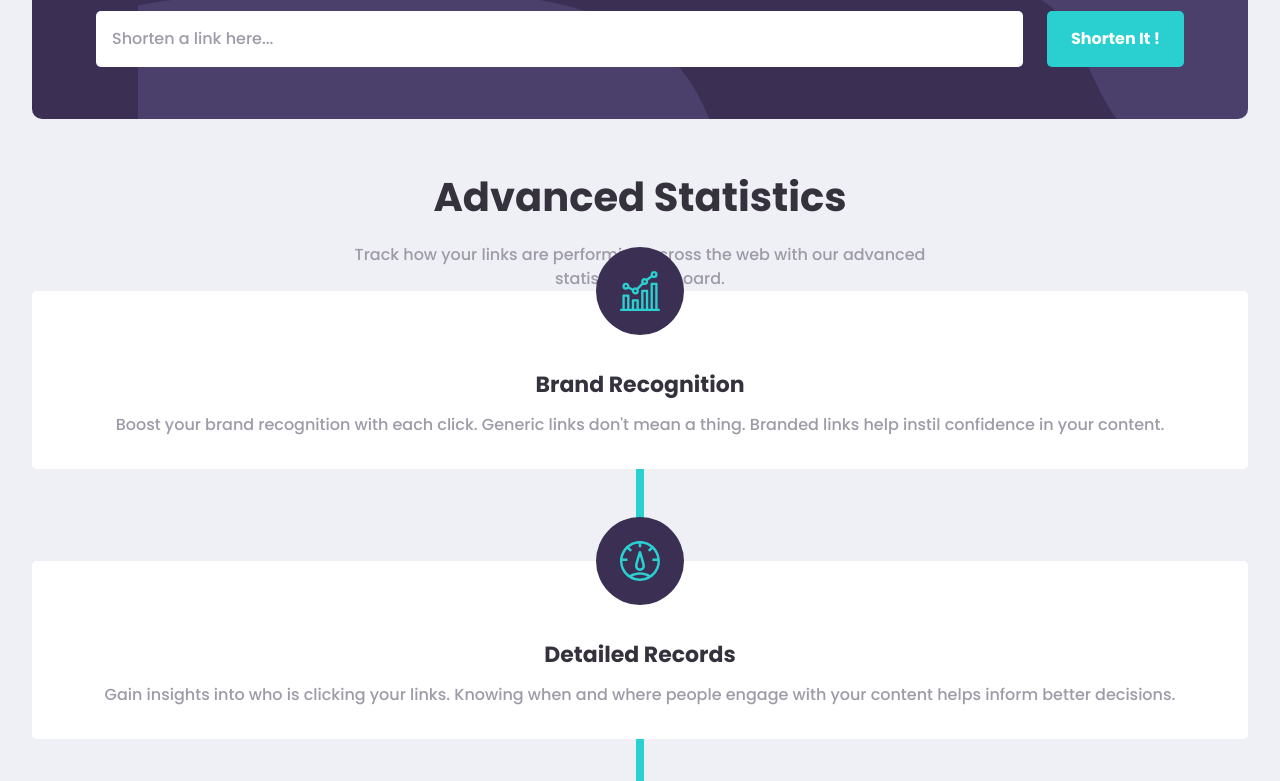
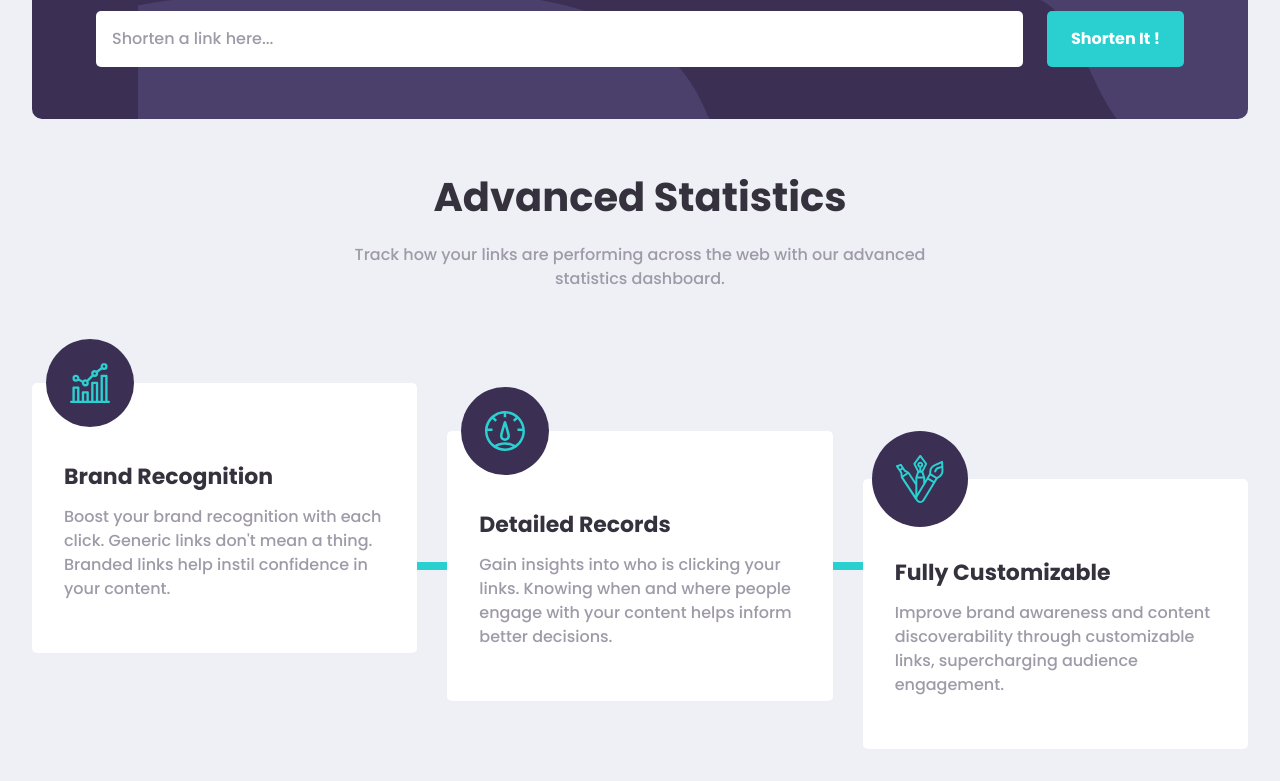
Before and after one commit to DaniilGurski/Shorten-url-app, a React (Vite) app: page / in a window 1280 px wide. Shown: the part 569-1350 px from the top of the page. After the commit the page ends 1318 px from the top, so only its background shows below. Built offline with nearby package versions, Linux system fonts and the light colour scheme.

Commit message:
desktop styling.

```diff
--- a/src/components/AdvancedStatistics.jsx
+++ b/src/components/AdvancedStatistics.jsx
@@ -3,7 +3,7 @@ import StatisticsCard from "./StatisticsCard"
 import { Grid } from "./Grid"
 
 
-const StyledAdvancedStatistics = styled.section`
+const StyledAdvancedStatistics = styled(Grid)`
 `
 
 
@@ -17,6 +17,7 @@ const TextContent = styled(Grid).attrs({ $gap: "1rem" })`
 const CardList = styled(Grid)`
     position: relative;
 
+    // green line
     &::before {
         content: "";
         width: 8px;
@@ -28,11 +29,53 @@ const CardList = styled(Grid)`
         transform: translate(-50%, 0%);
         background-color: var(--clr-primary-100);
     }
+
+    @media (width >= 50em) {
+        grid-template-columns: repeat(3, 1fr);
+        grid-template-rows: 3rem 3rem 1fr 3rem 3rem;
+        grid-template-areas:
+        "card-1 ... ..."
+        "card-1 card-2 ..."
+        "card-1 card-2 card-3"
+        "... card-2 card-3"
+        "... ... card-3";
+
+        gap: 0rem 1.875rem;
+
+        article {
+            text-align: start;
+        }
+
+        // cards
+        > li:nth-child(1) {
+            grid-area: card-1;
+        }
+
+
+        > li:nth-child(2) {
+            grid-area: card-2;
+        }
+
+
+        > li:nth-child(3) {
+            grid-area: card-3;
+        }
+
+
+        // green line
+        &::before {
+            width: 100%;
+            height: 8px;
+            left: 0;
+            top: 50%;
+            transform: translate(0%, -50%);
+        }
+    }
 `
 
 export default function AdvancedStatistics() {
   return (
-    <StyledAdvancedStatistics>
+    <StyledAdvancedStatistics as="section" $gap="clamp(5.75rem, 5vw, 6.25rem)">
         <TextContent>
             <h2> Advanced Statistics </h2>
             <p>
--- a/src/components/Main.js
+++ b/src/components/Main.js
@@ -1,7 +1,6 @@
 import styled from "styled-components";
 
 const Main = styled.main`
-
 `
 
 export default Main;
--- a/src/components/StatisticsCard.jsx
+++ b/src/components/StatisticsCard.jsx
@@ -13,6 +13,10 @@ const StyledStatisticsCard = styled.article`
     padding-top: 4.813rem;
     background-color: var(--clr-neutral-100);
     text-align: var(--card-text-align, center);
+
+    @media (width >= 50em) {
+        aspect-ratio: 1 / 0.7;
+    }
 `;
 
 
@@ -26,6 +30,10 @@ const Icon = styled.div`
     top: 0;
     left: 50%;
     transform: translate(-50%, -50%);
+
+    @media (width >= 50em) {
+        left: 15%;
+    }
 `;
 
 
```
